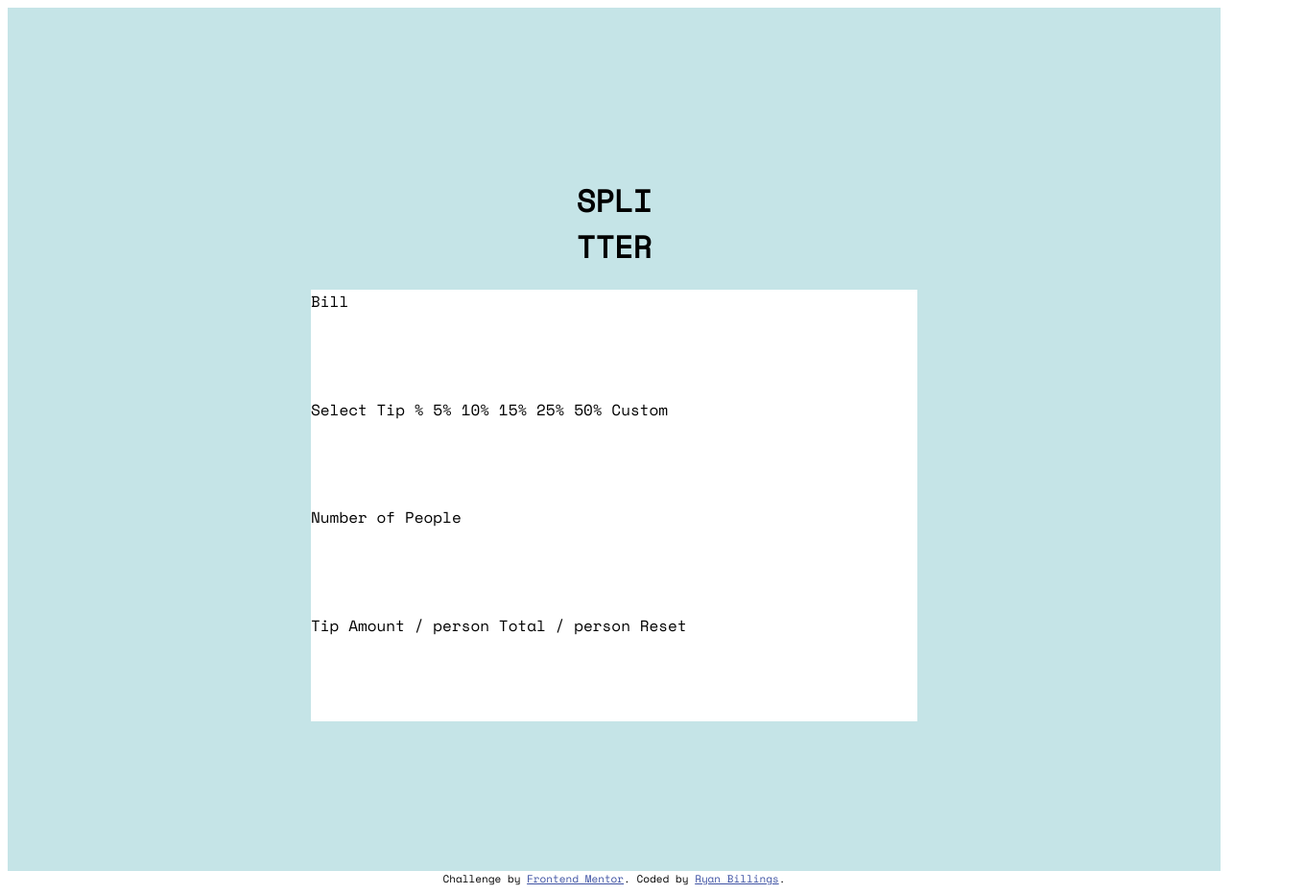
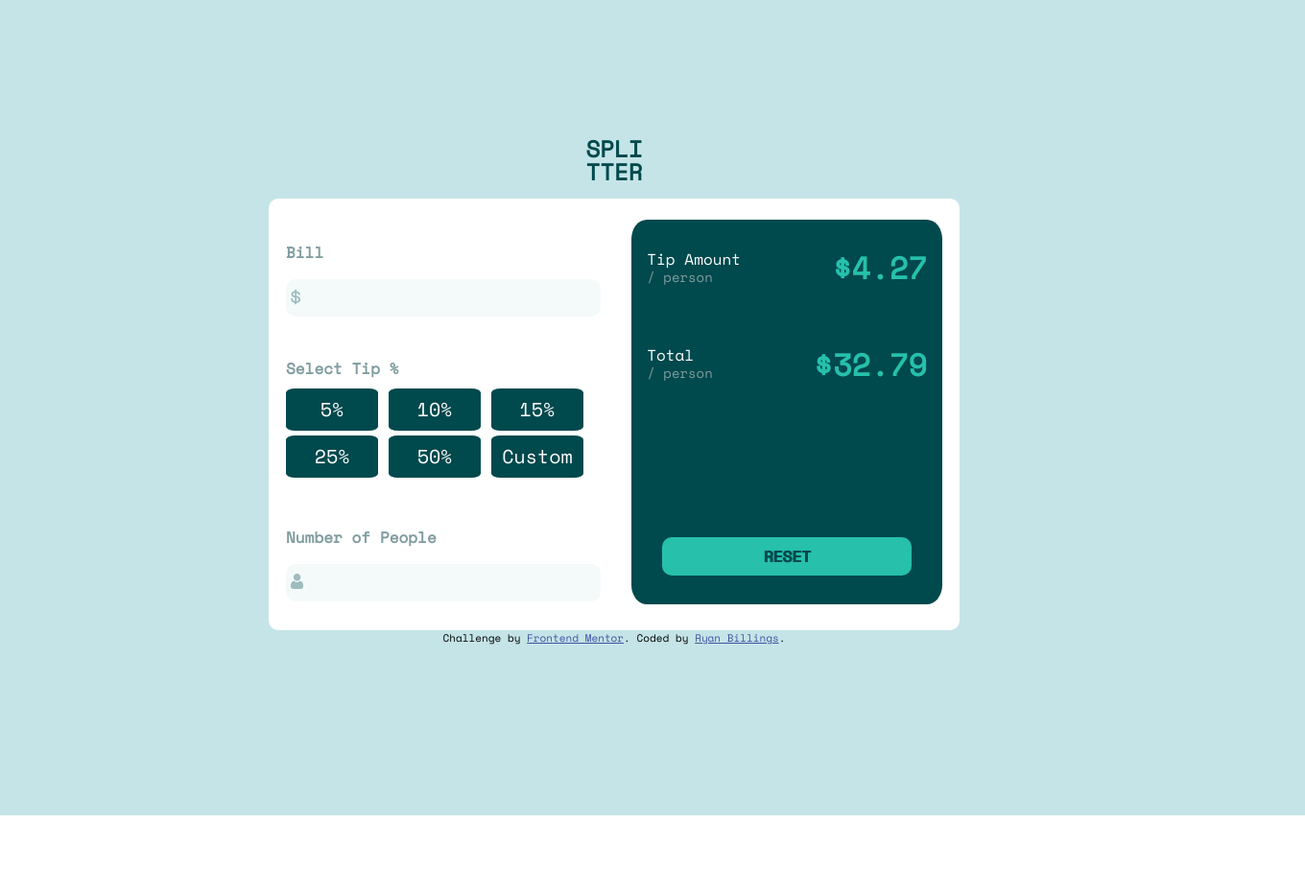
Before and after one commit to rkb716/tip-calculator-app-main, a plain HTML site: page index.html in a window 1280 px wide. Shown: the whole page at 96% size, 1360 px wide, since content can reach past the window. After the commit the page ends 850 px from the top, so only its background shows below. Drawn offline with nearby package versions, Linux system fonts and the light colour scheme.

Commit message:
CSS grid design and typography

```diff
--- a/index.html
+++ b/index.html
@@ -15,38 +15,43 @@
 <body>
 
   <div class="background">
-    <h1>SPLI<br/>TTER</h1>
+    <h1>SPLI<br />TTER</h1>
     <div class="calculator-container">
-      <div class="bill-container">
-        Bill
-
+      <div class="bill-container grid-centered">
+        <p class="option-header">Bill</p>
+        <div class="input-number">
+          <img src="./images/icon-dollar.svg" />
+          <input type="number" />
+        </div>
       </div>
-      <div class="tip-container">
-        Select Tip %
-        5%
-        10%
-        15%
-        25%
-        50%
-        Custom
+      <div class="tip-container grid-centered">
+        <p class="option-header" style="grid-area: header">Select Tip %</p>
+        <button type="button" style="grid-area: b1">5%</button>
+        <button type="button" style="grid-area: b2">10%</button>
+        <button type="button" style="grid-area: b3">15%</button>
+        <button type="button" style="grid-area: b4">25%</button>
+        <button type="button" style="grid-area: b5">50%</button>
+        <button type="button" style="grid-area: b6">Custom</button>
       </div>
-      <div class="people-container">
-        Number of People
+      <div class="people-container grid-centered">
+        <p class="option-header">Number of People</p>
+        <div class="input-number">
+          <img src="./images/icon-person.svg" />
+          <input type="number" />
+        </div>
       </div>
-      <div class="calculations-container">
-        Tip Amount
-        / person
-
-        Total
-        / person
-
-        Reset
+      <div class="calculations-container grid-centered">
+        <p class="label" style="grid-area: tip-label">Tip Amount<br><span class="label-small">/ person</span></p>
+        <p class="amount" style="grid-area: tip-amount">$4.27</p>
+        <p class="label" style="grid-area: total-label">Total<br><span class="label-small">/ person</span></p>
+        <p class="amount" style="grid-area: total-amount">$32.79</p>
+        <button class="grid-centered" type="button" style="grid-area: reset">RESET</button>
       </div>
     </div>
-  </div>
-  <div class="attribution">
-    Challenge by <a href="https://www.frontendmentor.io?ref=challenge" target="_blank">Frontend Mentor</a>.
-    Coded by <a href="#">Ryan Billings</a>.
+    <div class="attribution">
+      Challenge by <a href="https://www.frontendmentor.io?ref=challenge" target="_blank">Frontend Mentor</a>.
+      Coded by <a href="#">Ryan Billings</a>.
+    </div>
   </div>
 </body>
 
--- a/style.css
+++ b/style.css
@@ -4,7 +4,11 @@
 
 .background {
     background-color: hsl(185, 41%, 84%);
-    max-width: 1440px;
+    position: absolute;
+    top: 50%;
+    left: 50%;
+    transform: translate(-50%, -50%);
+    width: 1440px;
     height: 900px;
     display: flex;
     flex-direction: column;
@@ -14,13 +18,156 @@
 
 h1 {
     text-align: center;
+    color:hsl(183, 100%, 15%);
+    font-size: 24px;
+    line-height: 24px;
 }
 
 .calculator-container {
     background-color: hsl(0, 0%, 100%);
+    border-radius: 10px;
     width: 50%;
     height: 50%;
     display: grid;
+    grid-template-columns: 50% 50%;
+    grid-template-rows: 33% 33% 33%;
+    grid-template-areas:
+        "bill calc"
+        "tip calc"
+        "people calc";
+}
+
+.option-header {
+    color:hsl(184, 14%, 56%);
+    font-weight: 700;
+}
+
+.grid-centered {
+    justify-self: center;
+    align-self: center;
+}
+
+.bill-container {
+    grid-area: bill;
+    width: 90%;
+    height: 100%;
+    display: flex;
+    flex-direction: column;
+    align-items: flex-start;
+    justify-content: center;
+}
+
+.input-number {
+    width: 100%;
+    height: 25%;
+    position: relative;
+}
+
+.input-number input {
+    width: 100%;
+    height: 100%;
+    border: none;
+    border-radius: 10px;
+    background-color:hsl(189, 41%, 97%);
+    text-align: right;
+    color:hsl(183, 100%, 15%);
+    font-size: 24px;
+    font-weight: 700;
+}
+
+.input-number input:focus {
+    outline: none;
+}
+
+.input-number img {
+    position: absolute;
+    left: 5px;
+    top: 10px;
+}
+
+.tip-container {
+    grid-area: tip;
+    width: 90%;
+    height: 100%;
+    display: grid;
+    grid-template-columns: 33% 33% 33%;
+    grid-template-rows: 33% 33% 33%;
+    grid-template-areas:
+        "header header header"
+        "b1 b2 b3"
+        "b4 b5 b6";
+}
+
+.tip-container button {
+    text-align: center;
+    width: 90%;
+    height: 90%;
+    color:hsl(0, 0%, 100%);
+    background-color:hsl(183, 100%, 15%);
+    border: none;
+    border-radius: 10%;
+    font-size: 20px;
+}
+
+.people-container {
+    grid-area: people;
+    width: 90%;
+    height: 100%;
+    display: flex;
+    flex-direction: column;
+    align-items: flex-start;
+    justify-content: center;
+}
+
+.calculations-container {
+    grid-area: calc;
+    background-color: hsl(183, 100%, 15%);
+    width: 90%;
+    height: 90%;
+    border-radius: 5%;
+    display: grid;
+    grid-template-columns: 50% 50%;
+    grid-template-rows: 25% 25% 25% 25%;
+    grid-template-areas:
+        "tip-label tip-amount"
+        "total-label total-amount"
+        ". ."
+        "reset reset"
+}
+
+.label {
+    color:hsl(0, 0%, 100%);
+    font-size: 16px;
+    justify-self: left;
+    align-self: center;
+    margin-left: 10%;
+    line-height: 18px;
+}
+
+.label-small {
+    color:hsl(184, 14%, 56%);
+    font-size: 14px;
+}
+
+.amount {
+    color: hsl(172, 67%, 45%);
+    font-size: 32px;
+    font-weight: 700;
+    justify-self: right;
+    align-self: center;
+    margin-right: 10%;
+}
+
+.calculations-container button {
+    width: 80%;
+    height: 40%;
+    background-color:hsl(172, 67%, 45%);
+    color:hsl(183, 100%, 15%);
+    font-size: 16px;
+    font-weight: 700;
+    text-shadow: 1px 0px hsl(183, 100%, 15%);
+    border: none;
+    border-radius: 10px;
 }
 
 .attribution {
```
